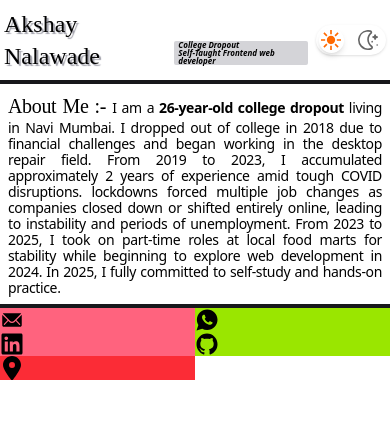
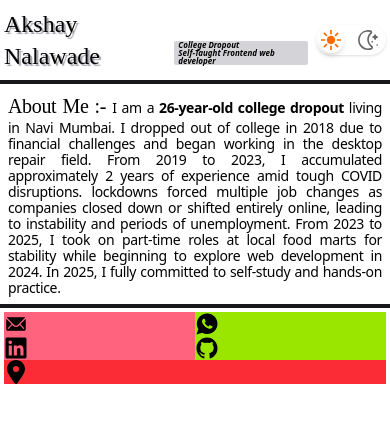
Before and after one commit to akshay-ken/Resume, a React (Vite) app: page / in a window 390 px wide. Shown: the top 422 px of the page. Built offline with nearby package versions, Linux system fonts and the light colour scheme; a web font is replaced by a local one.

Commit message:
style: add padding to container

```diff
--- a/src/components/ContactUs.jsx
+++ b/src/components/ContactUs.jsx
@@ -5,7 +5,7 @@ import { IoLogoGithub } from "react-icons/io";
 import { FaLocationDot } from "react-icons/fa6";
 export function ContactUs() {
   return (
-    <nav className="flex flex-row flex-wrap border-t-4 border-zinc-900 dark:border-zinc-400">
+    <nav className="flex flex-row flex-wrap border-t-4 border-zinc-900 dark:border-zinc-400 p-1 md:p-4">
       <div className="basis-1/2 md:basis-sm bg-rose-400">
         <IoIosMail className="size-6 md:size-8" />
         <FaLinkedin className="size-6 md:size-8" />
@@ -14,7 +14,7 @@ export function ContactUs() {
         <IoLogoWhatsapp className="size-6 md:size-8" />
         <IoLogoGithub className="size-6 md:size-8" />
       </div>
-      <div className="basis-1/2 md:basis-lg bg-red-500">
+      <div className="basis-full md:basis-lg bg-red-500">
         <FaLocationDot className="size-6 md:size-8" />
       </div>
     </nav>
```
